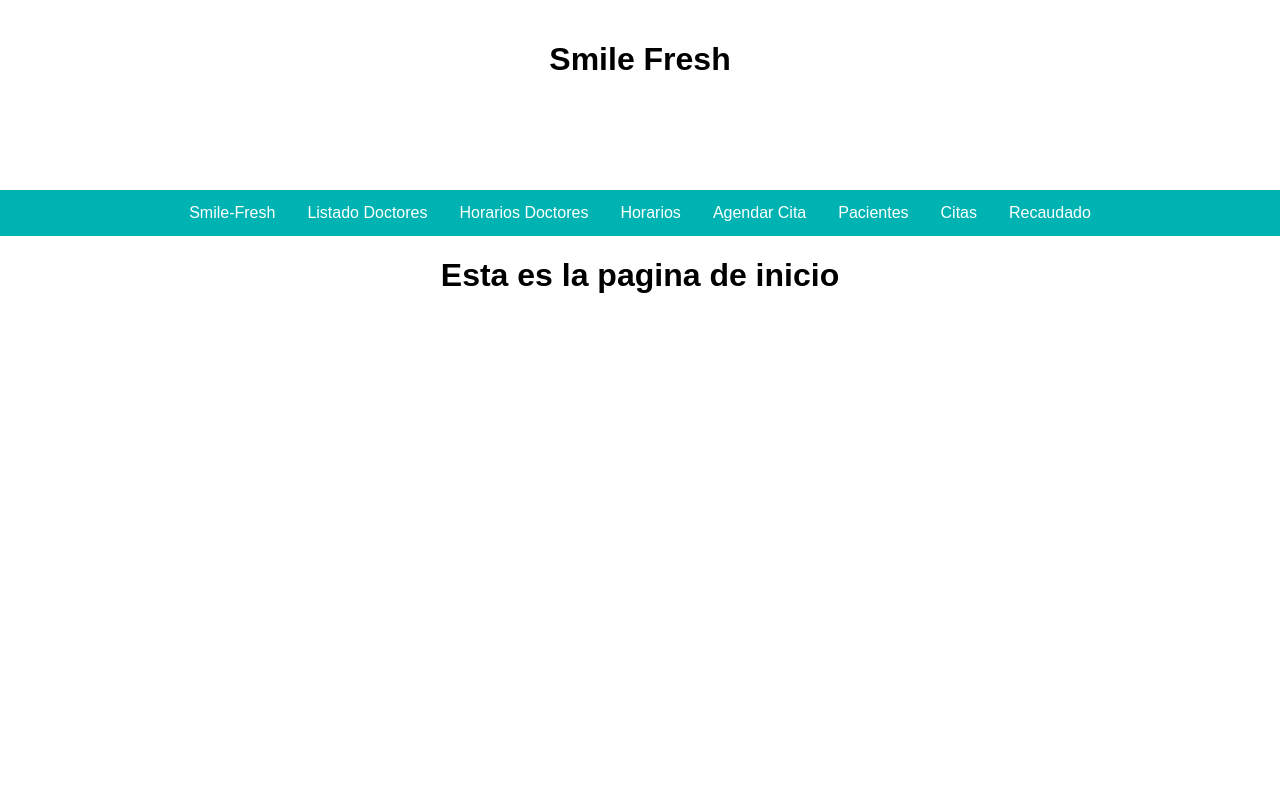
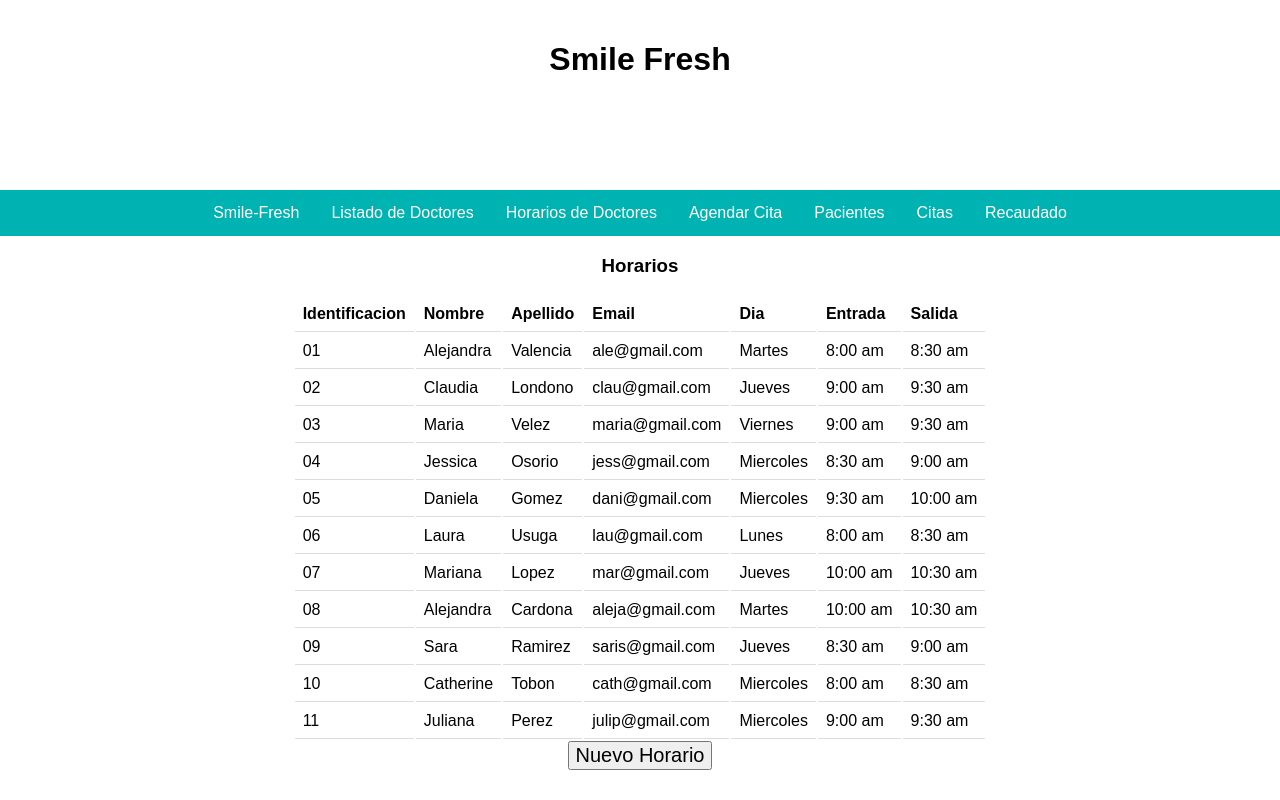
Before and after one commit to MrJulian99/smile-fresh-react, a React (Create React App) app: page /horarios in a window 1280 px wide. Built offline with nearby package versions, Linux system fonts and the light colour scheme.

Commit message:
Inicio, horarios de doctores, inicio modal horarios

```diff
--- a/package.json
+++ b/package.json
@@ -5,6 +5,7 @@
   "dependencies": {
     "react": "^15.5.4",
     "react-dom": "^15.5.4",
+    "react-modal": "^1.7.7",
     "react-router": "^4.1.1",
     "react-router-dom": "^4.1.1",
     "react-tap-event-plugin": "^2.0.1"
--- a/src/App.css
+++ b/src/App.css
@@ -26,6 +26,15 @@
 
 
 }
+
+
+
+button{
+
+font-size: 20px;
+
+}
+
 
 th, td {
     padding: 8px;
--- a/src/App.js
+++ b/src/App.js
@@ -1,8 +1,9 @@
 import React, { Component } from 'react';
 import './App.css';
 import Doctores from './Doctores';
+import Horarios from './horarios';
 import listaPacientes from './listaPacientes';
-
+import inicio from './inicio';
 
 
 import {
@@ -30,17 +31,8 @@ class App extends Component {
 
 
 
-                 <li><Link to="/doctores">Listado Doctores</Link></li>
-                 <li><Link to="/horarios">Horarios Doctores</Link></li>
-
-
-
-
-
-
-
-
-                 <li><a href="#">Horarios</a></li>
+                 <li><Link to="/doctores">Listado de Doctores</Link></li>
+                 <li><Link to="/horarios">Horarios de Doctores</Link></li>
                  <li><a href="#">Agendar Cita</a></li>
                  <li><Link to="/listaPacientes">Pacientes</Link></li>
                  <li><a href="#">Citas</a></li>
@@ -52,8 +44,9 @@ class App extends Component {
 
 
 
-
+      <Route exact path="/" component={inicio}/>
       <Route path="/doctores" component={Doctores}/>
+      <Route path="/horarios" component={Horarios}/>
       <Route path="/listaPacientes" component={listaPacientes}/>
 
 
@@ -63,7 +56,7 @@ class App extends Component {
 
 
 
-<h1>Esta es la pagina de inicio</h1>
+
 
 
 
--- a/src/Doctores.js
+++ b/src/Doctores.js
@@ -29,7 +29,7 @@ export default class doctor extends Component{
       <center>
 				<div>
         <h3>Doctores</h3>
-				<table className= "table1">
+				<table className= "table3">
 					<thead>
 						<tr>
 							<th>Identificacion</th>
--- /dev/null
+++ b/src/HorariosRegistrados.js
@@ -0,0 +1,13 @@
+export default [
+    {identificacionHor:"01", nombre: "Alejandra", apellido: "Valencia",email:"ale@gmail.com",dia:"Martes",entrada:"8:00 am",salida:"8:30 am"},
+    {identificacionHor:"02", nombre: "Claudia", apellido: "Londono",email:"clau@gmail.com",dia:"Jueves",entrada:"9:00 am",salida:"9:30 am"},
+    {identificacionHor:"03", nombre: "Maria", apellido: "Velez",email:"maria@gmail.com",dia:"Viernes",entrada:"9:00 am",salida:"9:30 am"},
+    {identificacionHor:"04", nombre: "Jessica", apellido: "Osorio",email:"jess@gmail.com",dia:"Miercoles",entrada:"8:30 am",salida:"9:00 am"},
+    {identificacionHor:"05", nombre: "Daniela", apellido: "Gomez",email:"dani@gmail.com",dia:"Miercoles",entrada:"9:30 am",salida:"10:00 am"},
+    {identificacionHor:"06", nombre: "Laura", apellido: "Usuga",email:"lau@gmail.com",dia:"Lunes",entrada:"8:00 am",salida:"8:30 am"},
+    {identificacionHor:"07", nombre: "Mariana", apellido: "Lopez",email:"mar@gmail.com",dia:"Jueves",entrada:"10:00 am",salida:"10:30 am"},
+    {identificacionHor:"08", nombre: "Alejandra", apellido: "Cardona",email:"aleja@gmail.com",dia:"Martes",entrada:"10:00 am",salida:"10:30 am"},
+    {identificacionHor:"09", nombre: "Sara", apellido: "Ramirez",email:"saris@gmail.com",dia:"Jueves",entrada:"8:30 am",salida:"9:00 am"},
+    {identificacionHor:"10", nombre: "Catherine", apellido: "Tobon",email:"cath@gmail.com",dia:"Miercoles",entrada:"8:00 am",salida:"8:30 am"},
+    {identificacionHor:"11", nombre: "Juliana", apellido: "Perez",email:"julip@gmail.com",dia:"Miercoles",entrada:"9:00 am",salida:"9:30 am"},
+]
--- /dev/null
+++ b/src/VerHorarios.js
@@ -0,0 +1,18 @@
+import React, { Component } from 'react';
+
+
+export default class VerHorarios extends Component{
+	render(){
+		return(
+			<tr>
+					<td>{this.props.horario.identificacionHor} </td>
+					<td>{this.props.horario.nombre} </td>
+					<td>{this.props.horario.apellido}</td>
+				  <td>{this.props.horario.email}</td>
+          <td>{this.props.horario.dia}</td>
+          <td>{this.props.horario.entrada}</td>
+          <td>{this.props.horario.salida}</td>
+			</tr>
+			);
+	}
+}
--- /dev/null
+++ b/src/horarios.js
@@ -0,0 +1,113 @@
+import React, { Component } from 'react';
+import horariosregistrados from './HorariosRegistrados';
+import VerHorarios from './VerHorarios';
+import Modal from 'react-modal';
+
+export default class horario  extends Component{
+
+
+
+	constructor(){
+			super()
+			this.state = {
+
+				isActive:false
+			}
+
+	}
+
+
+
+componentWillMount(){
+
+Modal.setAppElement('body');
+
+}
+
+
+
+
+
+	toggleModal = () => {
+
+		this.setState({
+			isActive:!this.state.isActive
+
+		})
+
+	}
+
+
+
+
+
+	render(){
+
+
+		let nulo = null;
+		let loshorarios = [];
+
+
+				horariosregistrados.forEach((horario) => {if(horario.id !== nulo)
+						{
+							loshorarios.push(<VerHorarios horario={horario} key={horario.identificacionHor}/>);
+						}
+
+						nulo = horario.identificacionHor;
+
+				});
+
+
+
+
+
+
+
+		return(
+
+
+      <center>
+				<div>
+        <h3>Horarios</h3>
+				<table className= "table2">
+					<thead>
+						<tr>
+							<th>Identificacion</th>
+							<th>Nombre</th>
+							<th>Apellido</th>
+							<th>Email</th>
+							<th>Dia</th>
+							<th>Entrada</th>
+							<th>Salida</th>
+						</tr>
+					</thead>
+
+          <tbody>
+
+					{loshorarios}
+
+					</tbody>
+				</table>
+
+
+
+<button class="button button1" onClick={this.toggleModal} >Nuevo Horario</button>
+<Modal isOpen={this.state.isActive} onRequestClose={this.toggleModal}>
+
+		Hello from modal.
+
+
+
+<button class="button button1" onClick={this.toggleModal} >close</button>
+
+</Modal>
+
+
+
+
+
+				</div>
+			 </center>
+			);
+	}
+}
--- /dev/null
+++ b/src/inicio.css
@@ -0,0 +1,10 @@
+.inicio-header {
+
+  height: 150px;
+  padding: 20px;
+  color: black;
+}
+
+.inicio-intro {
+  font-size: large;
+}
--- /dev/null
+++ b/src/inicio.js
@@ -0,0 +1,19 @@
+import React, { Component } from 'react';
+import './inicio.css';
+
+class inicio extends Component {
+  render() {
+    return (
+      <div className="inicio">
+        <div className="inicio-header">
+        <p>Contamos con los mejores profesionales para ofrecerle al usuario un servicio de la mas alta calidad</p>
+        <img src="http://www.venezuelanprofiles.com/wp-content/uploads/2016/05/odontologos.jpg" />
+        <p>Desarrolladores: Edwin Otalvaro - Santiago Sanchez - Victor Gutierrez</p>
+        </div>
+
+      </div>
+    );
+  }
+}
+
+export default inicio;
--- a/src/listaPacientes.js
+++ b/src/listaPacientes.js
@@ -1,6 +1,6 @@
 import React, { Component } from 'react'
 import pacientes from'./pacientes'
-import PacienteIndividual from'./PacienteIndividual'
+import PacienteIndividual from'./pacienteIndividual'
 
 export default class listaPacientes extends Component{
 	render(){
```
